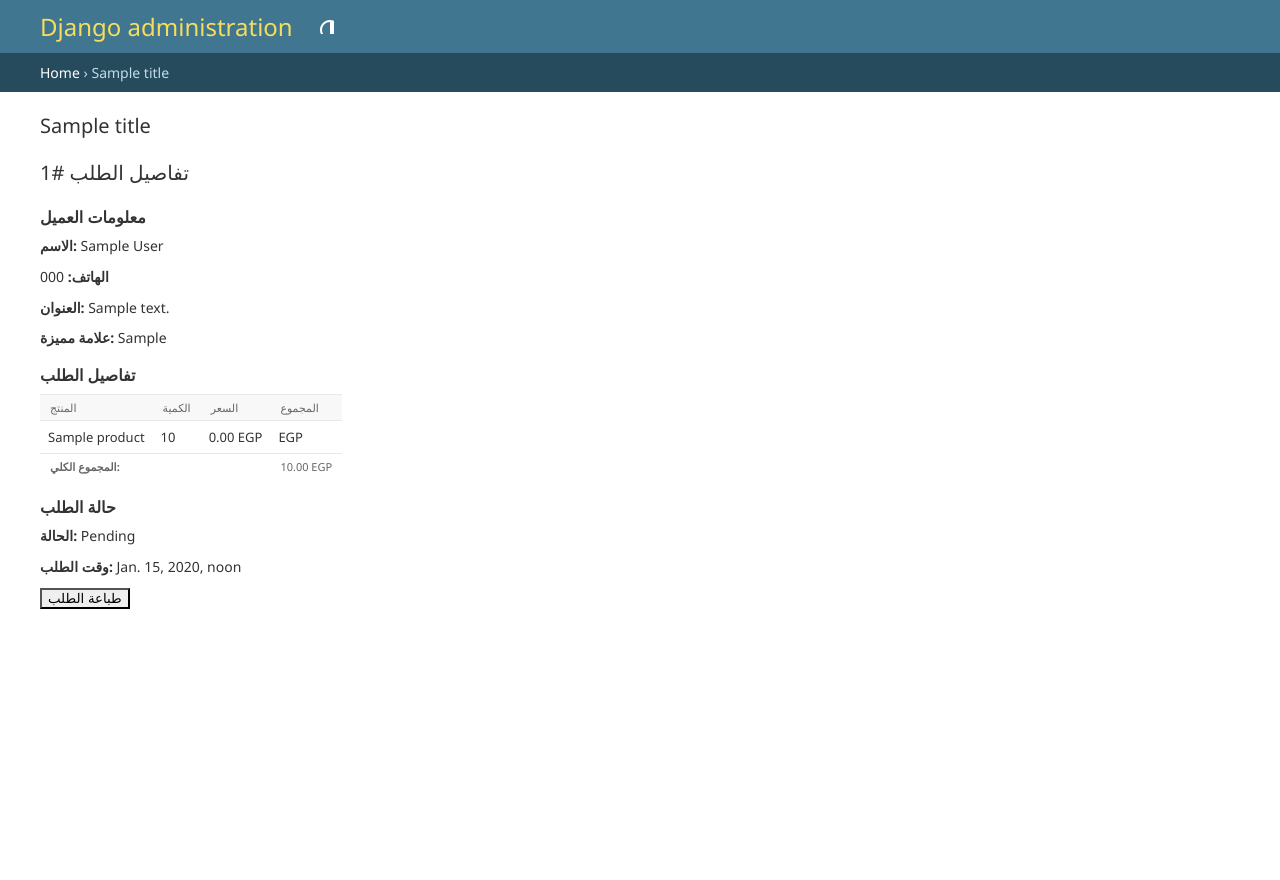
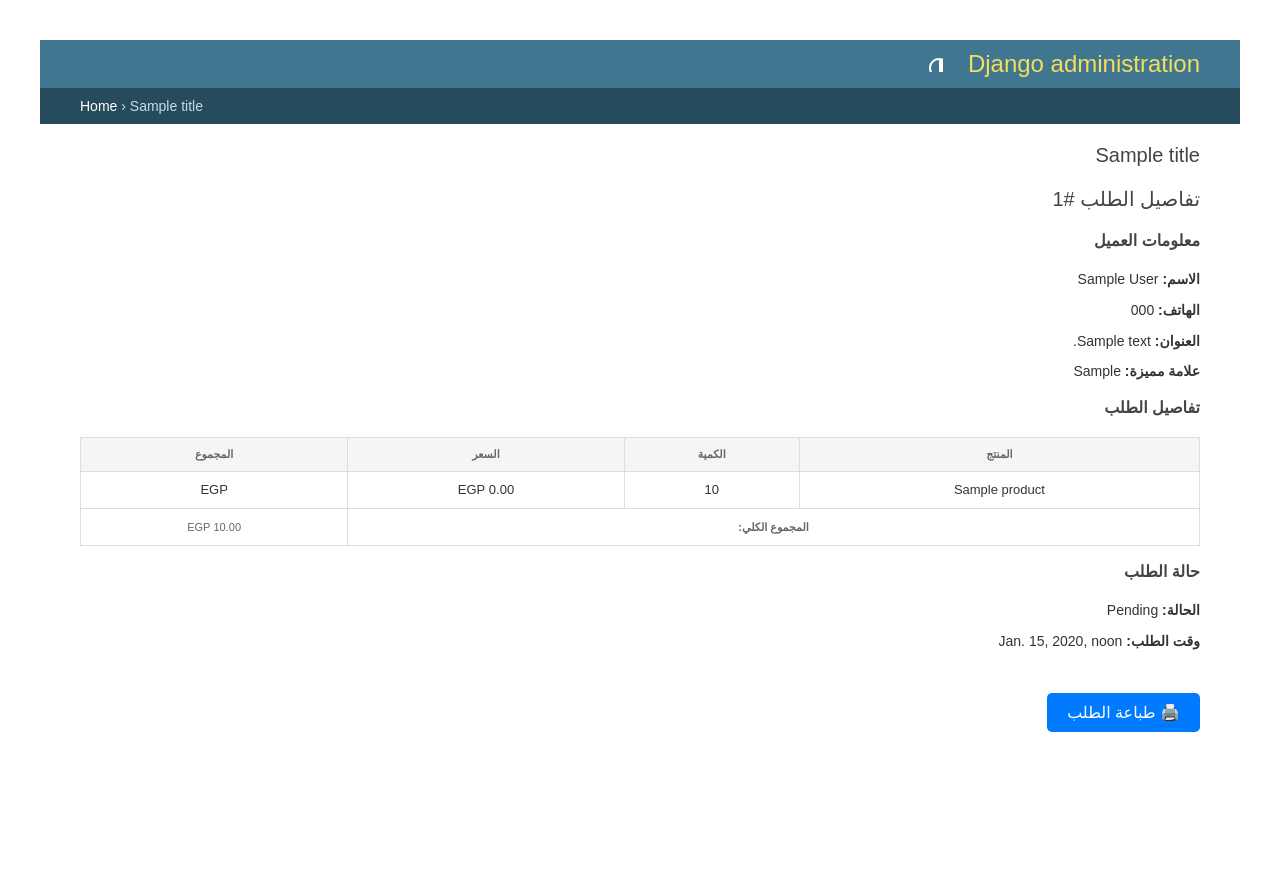
Before and after one commit to ConanMohamed/DawarMarket, a Django app: template store/templates/admin/store/order_print.html in a window 1280 px wide. Before the commit the page ends 609 px from the top, so only its background shows below. Run offline with Django 5.2, Linux system fonts and the light colour scheme; tables that the repository leaves empty hold one stand-in row (values such as "Sample post"); the template is opened without the code that fills it: values that come from a table or form of the project are taken from there, most other values are stand-ins (such as "Sample title", 1, 10 or a date in 2020).

Commit message:
copy order final

```diff
--- a/store/templates/admin/store/order_print.html
+++ b/store/templates/admin/store/order_print.html
@@ -2,6 +2,81 @@
 {% load i18n %}
 
 {% block content %}
+<style>
+    body {
+        font-family: 'Cairo', sans-serif;
+        direction: rtl;
+        padding: 40px;
+        color: #333;
+        background-color: #fff;
+    }
+
+    h1, h2, h3 {
+        color: #444;
+        margin-bottom: 20px;
+    }
+
+    .section-title {
+        margin-top: 30px;
+        font-size: 20px;
+        border-bottom: 2px solid #eee;
+        padding-bottom: 5px;
+        margin-bottom: 15px;
+    }
+
+    .info-block {
+        margin-bottom: 20px;
+    }
+
+    .info-block strong {
+        display: inline-block;
+        width: 120px;
+        color: #555;
+    }
+
+    table {
+        width: 100%;
+        border-collapse: collapse;
+        margin-top: 10px;
+        font-size: 15px;
+    }
+
+    table th, table td {
+        border: 1px solid #ddd;
+        padding: 10px;
+        text-align: center;
+    }
+
+    table th {
+        background-color: #f5f5f5;
+        font-weight: bold;
+    }
+
+    .total {
+        text-align: left;
+        font-weight: bold;
+        margin-top: 10px;
+        font-size: 16px;
+    }
+
+    .print-btn {
+        margin-top: 30px;
+        padding: 10px 20px;
+        font-size: 16px;
+        background-color: #007bff;
+        color: white;
+        border: none;
+        border-radius: 5px;
+        cursor: pointer;
+    }
+
+    @media print {
+        .print-btn {
+            display: none;
+        }
+    }
+</style>
+
 <div id="content-main" class="order-print">
     <h1>تفاصيل الطلب #{{ order.id }}</h1>
 
@@ -50,5 +125,5 @@
     </div>
 </div>
 
-<button onclick="window.print()" class="print-button">طباعة الطلب</button>
+<button class="print-btn" onclick="window.print()">🖨️ طباعة الطلب</button>
 {% endblock %}
```
